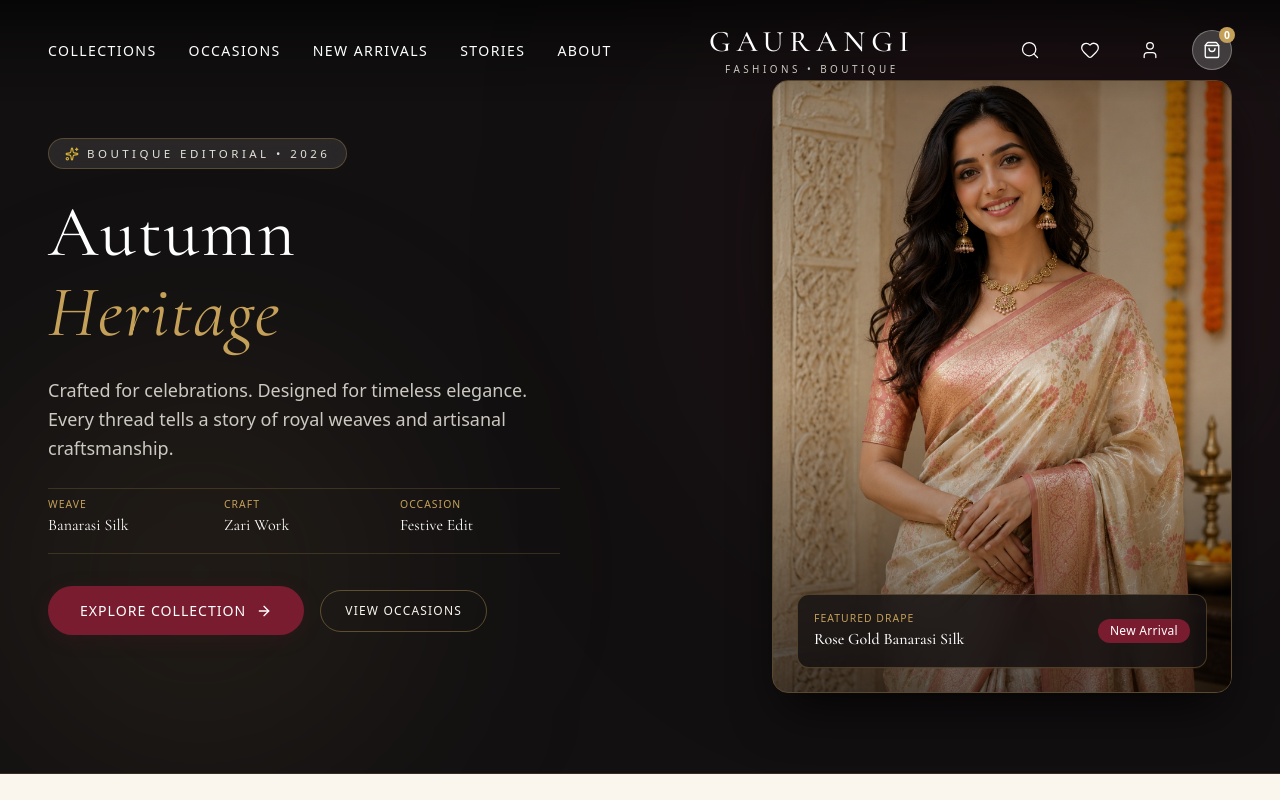
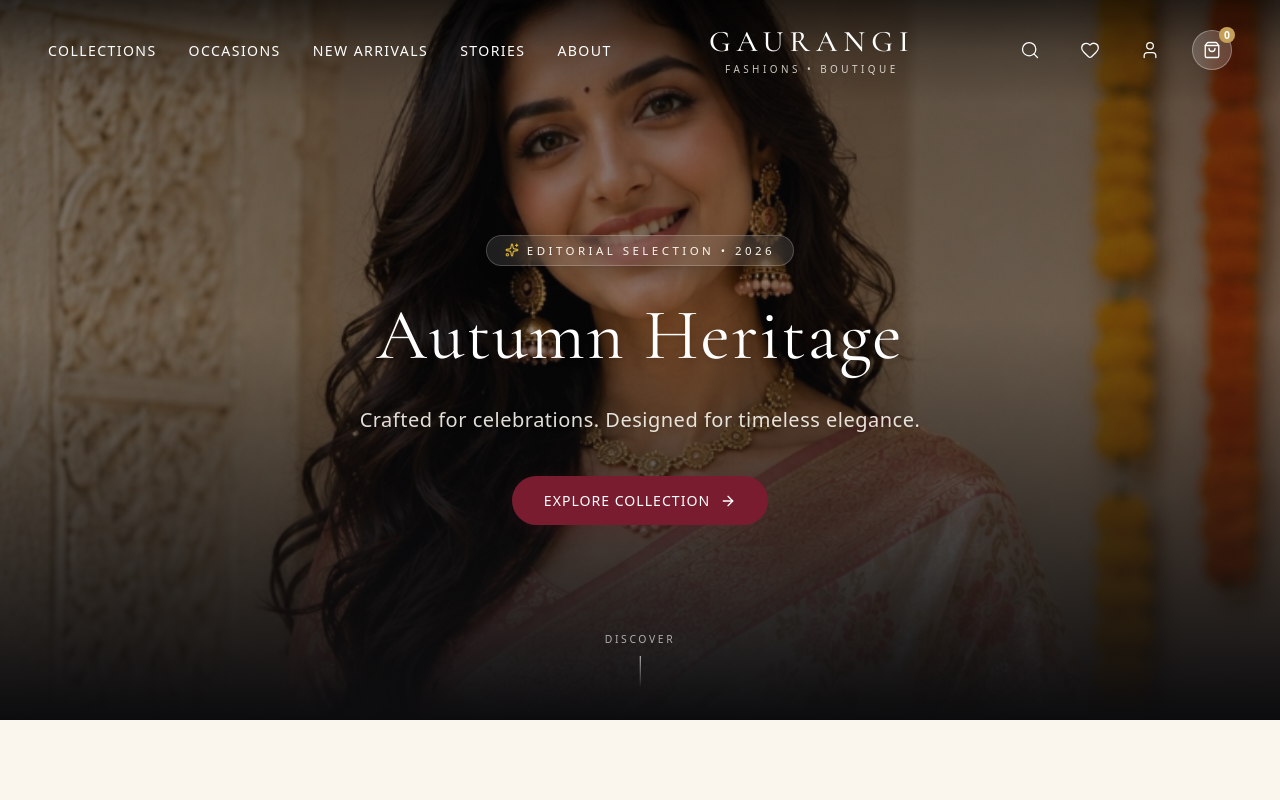
Before and after one commit to gaurangistore/gaurangi-website, a Next.js app: page / in a window 1280 px wide. Shown: the top 800 px of the page. Built offline with nearby package versions, Linux system fonts and the light colour scheme; a web font is replaced by a local one.

Commit message:
Restore full-bleed hero banner under navbar with optimized background position framing

```diff
--- a/src/components/HeroSection.tsx
+++ b/src/components/HeroSection.tsx
@@ -6,89 +6,51 @@ import { DUMMY_IMAGE } from '@/lib/constants';
 
 export const HeroSection: React.FC = () => {
   return (
-    <section className="relative w-full bg-[#121011] text-[#FAF6EE] overflow-hidden py-12 md:py-20 border-b border-[#C5A059]/20">
-      {/* Background Soft Glow */}
-      <div className="absolute top-0 right-0 w-[500px] h-[500px] bg-[#7A1C30]/20 rounded-full blur-[140px] pointer-events-none" />
-      <div className="absolute bottom-0 left-0 w-[400px] h-[400px] bg-[#C5A059]/10 rounded-full blur-[120px] pointer-events-none" />
+    <section className="relative w-full h-screen min-h-[700px] flex items-center justify-center overflow-hidden -mt-20 pt-20">
+      {/* 1. Full-Bleed Background Layer extending under Navbar */}
+      <div
+        className="absolute inset-0 bg-cover bg-no-repeat transition-transform duration-1000 ease-out"
+        style={{
+          backgroundImage: `url('${DUMMY_IMAGE}')`,
+          backgroundPosition: 'center 4%',
+        }}
+      >
+        {/* Soft Vignette Overlay for Contrast */}
+        <div className="absolute inset-0 bg-gradient-to-t from-[#0C0C0E] via-[#0C0C0E]/40 to-[#0C0C0E]/50" />
+        <div className="absolute inset-0 bg-radial-vignette opacity-60" />
+      </div>
 
-      <div className="max-w-7xl mx-auto px-6 md:px-12 grid grid-cols-1 lg:grid-cols-12 gap-12 lg:gap-8 items-center relative z-10">
-
-        {/* Left Column: Luxury Editorial Typography & Storytelling */}
-        <div className="lg:col-span-6 flex flex-col items-start text-left space-y-6">
-
+      {/* 2. Hero Magazine Cover Overlay Content */}
+      <div className="relative z-10 max-w-4xl mx-auto px-6 text-center text-white flex flex-col items-center mt-10">
         {/* Subtitle Badge */}
-          <div className="inline-flex items-center gap-2 px-4 py-1.5 rounded-full bg-[#FAF6EE]/10 backdrop-blur-md border border-[#C5A059]/30">
+        <div className="inline-flex items-center gap-2 px-4.5 py-1.5 rounded-full bg-white/10 backdrop-blur-md border border-white/20 mb-6 shadow-lg animate-fade-in">
           <Sparkles className="w-3.5 h-3.5 text-[#D4AF37]" />
-            <span className="text-[0.72rem] tracking-[0.3em] uppercase font-sans text-[#FAF6EE]/90">
-              Boutique Editorial • 2026
+          <span className="text-[0.72rem] tracking-[0.3em] uppercase font-sans text-[#FAF6EE]">
+            Editorial Selection • 2026
           </span>
         </div>
 
         {/* Main Headline */}
-          <h1 className="font-serif-editorial text-4xl md:text-6xl lg:text-7xl font-light tracking-wide leading-[1.1] text-white">
-            Autumn <br />
-            <span className="italic font-normal text-[#C5A059]">Heritage</span>
+        <h1 className="font-serif-editorial text-4xl md:text-6xl lg:text-7xl font-light tracking-wide leading-tight mb-6 drop-shadow-md">
+          Autumn Heritage
         </h1>
 
         {/* Storytelling Tagline */}
-          <p className="text-base md:text-lg font-light text-[#FAF6EE]/80 max-w-lg font-sans leading-relaxed">
-            Crafted for celebrations. Designed for timeless elegance. Every thread tells a story of royal weaves and artisanal craftsmanship.
+        <p className="text-base md:text-xl font-light text-[#FAF6EE]/90 max-w-xl mb-10 tracking-wide font-sans leading-relaxed drop-shadow">
+          Crafted for celebrations. Designed for timeless elegance.
         </p>
 
-          {/* Key Product Attributes */}
-          <div className="grid grid-cols-3 gap-4 pt-2 pb-4 border-y border-[#C5A059]/20 w-full max-w-lg">
-            <div>
-              <span className="block text-[0.65rem] uppercase tracking-widest text-[#C5A059]">Weave</span>
-              <span className="font-serif-editorial text-sm md:text-base text-white">Banarasi Silk</span>
-            </div>
-            <div>
-              <span className="block text-[0.65rem] uppercase tracking-widest text-[#C5A059]">Craft</span>
-              <span className="font-serif-editorial text-sm md:text-base text-white">Zari Work</span>
-            </div>
-            <div>
-              <span className="block text-[0.65rem] uppercase tracking-widest text-[#C5A059]">Occasion</span>
-              <span className="font-serif-editorial text-sm md:text-base text-white">Festive Edit</span>
-            </div>
-          </div>
-
-          {/* Action Buttons */}
-          <div className="flex flex-wrap items-center gap-4 pt-2">
-            <a href="#collections" className="btn-maroon group">
+        {/* Primary Action Button */}
+        <a href="#collections" className="btn-maroon group shadow-2xl">
           <span>Explore Collection</span>
           <ArrowRight className="w-4 h-4 transition-transform duration-300 group-hover:translate-x-1" />
         </a>
-            <a href="#occasions" className="px-6 py-3 rounded-full text-xs uppercase tracking-widest font-medium border border-[#C5A059]/40 text-[#FAF6EE] hover:bg-[#FAF6EE]/10 transition-all">
-              View Occasions
-            </a>
-          </div>
       </div>
 
-        {/* Right Column: Complete Model Portrait Frame (Face & Saree) */}
-        <div className="lg:col-span-6 flex justify-center lg:justify-end">
-          <div className="relative w-full max-w-[460px] aspect-[3/4] rounded-2xl overflow-hidden border border-[#C5A059]/40 shadow-2xl shadow-black/80 group">
-            {/* Model Image with object-top and smooth scale */}
-            <img
-              src={DUMMY_IMAGE}
-              alt="Gaurangi Fashions Saree Model"
-              className="w-full h-full object-cover object-top transition-transform duration-700 ease-out group-hover:scale-105"
-            />
-
-            {/* Subtle Gradient Framing */}
-            <div className="absolute inset-0 bg-gradient-to-t from-black/60 via-transparent to-black/20 pointer-events-none" />
-
-            {/* Bottom Caption Pill */}
-            <div className="absolute bottom-6 left-6 right-6 z-10 flex items-center justify-between p-4 rounded-xl bg-[#121011]/80 backdrop-blur-md border border-[#C5A059]/30">
-              <div>
-                <span className="text-[0.65rem] tracking-widest uppercase text-[#C5A059] block">Featured Drape</span>
-                <span className="font-serif-editorial text-base text-white font-medium">Rose Gold Banarasi Silk</span>
-              </div>
-              <span className="text-xs px-3 py-1 rounded-full bg-[#7A1C30] text-white font-medium tracking-wide">
-                New Arrival
-              </span>
-            </div>
-          </div>
-        </div>
-
+      {/* 3. Bottom Scroll Indicator */}
+      <div className="absolute bottom-8 left-1/2 -translate-x-1/2 z-10 flex flex-col items-center gap-2 opacity-80">
+        <span className="text-[0.65rem] tracking-[0.25em] text-white/80 uppercase">Discover</span>
+        <div className="w-[1px] h-8 bg-gradient-to-b from-white to-transparent" />
       </div>
     </section>
   );
```
Lines whose indentation alone changed are shown as unchanged.
